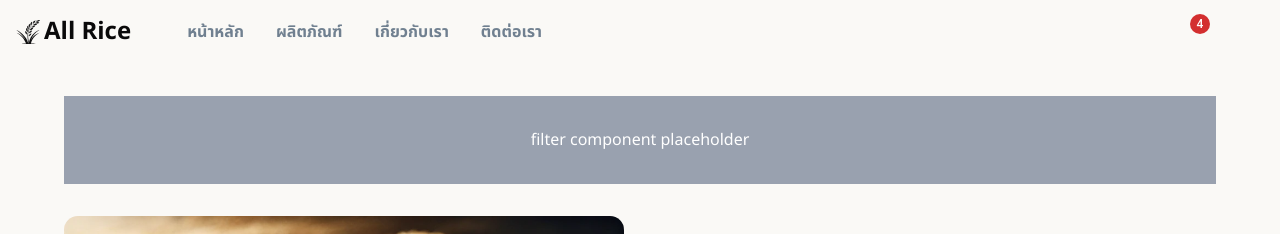
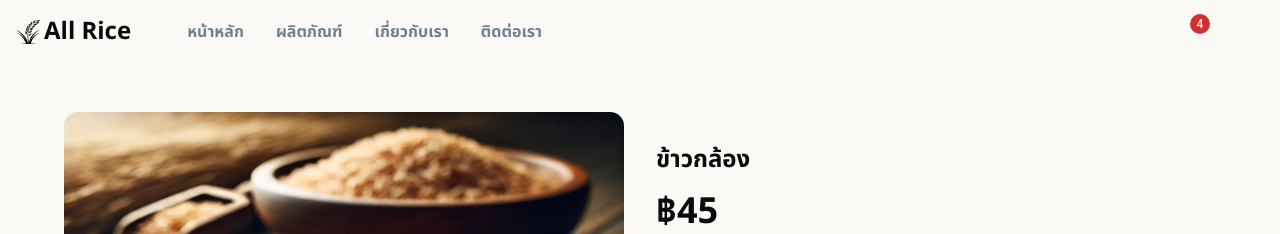
Before and after one commit to z3tz3r0/jsd9-pheonix_wicianburi-frontend, a React (Vite) app: page /products/1 in a window 1280 px wide. Shown: the top 234 px of the page. Built offline with nearby package versions, Linux system fonts and the light colour scheme; no server answers; some icons are missing.

Commit message:
chore(filterPlaceholder): remove filter placeholder

```diff
--- a/src/pages/ProductInfo.jsx
+++ b/src/pages/ProductInfo.jsx
@@ -46,9 +46,6 @@ const ProductInfo = () => {
 
   return (
     <Container sx={{ p: 4 }} maxWidth='lg' >
-      <div className='flex items-center justify-center mb-4 bg-gray-400 h-22' id="filter">
-        <p className='text-white'>filter component placeholder</p>
-      </div>
 
       <ProductDetails
         productItem={product}
```
